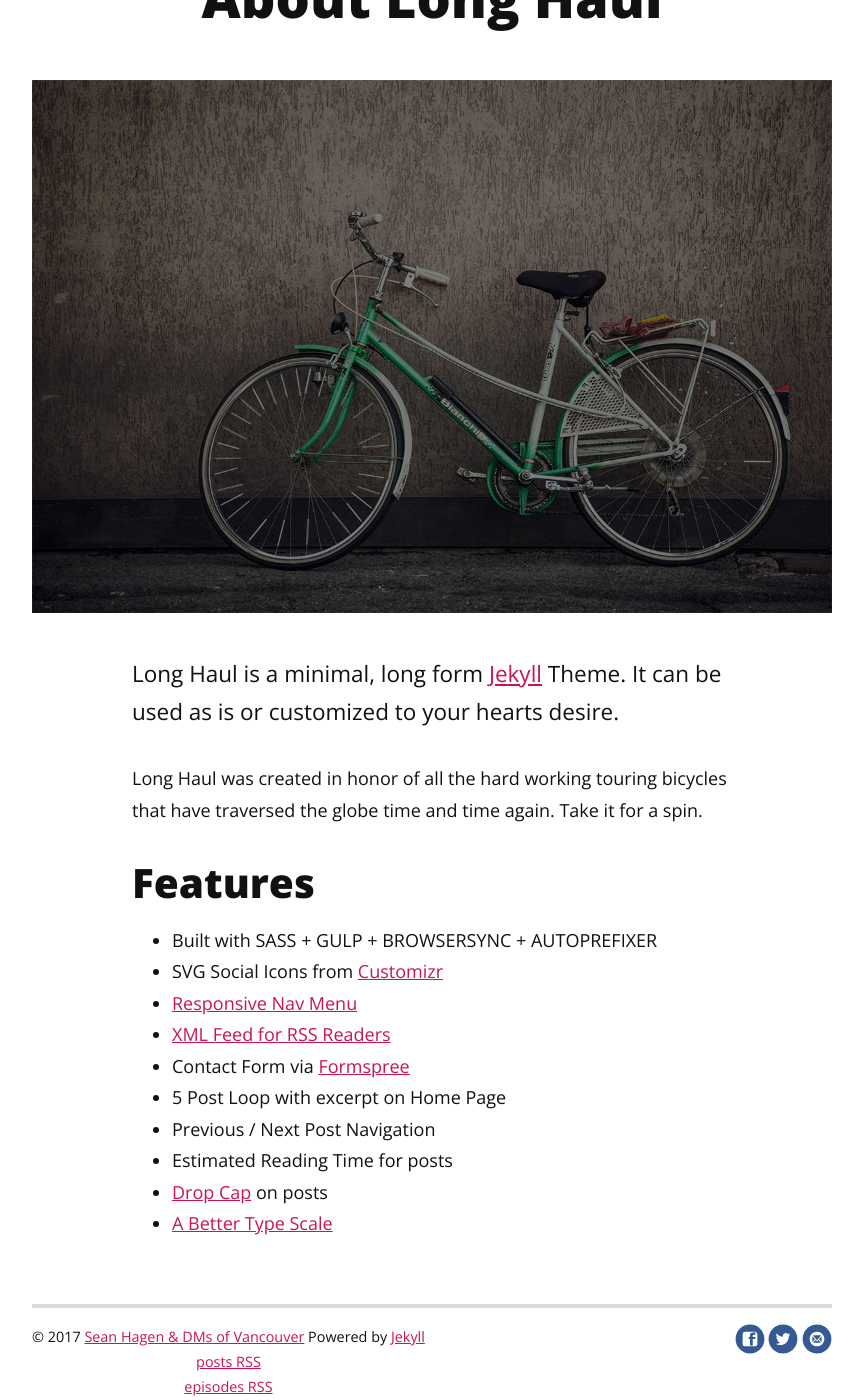
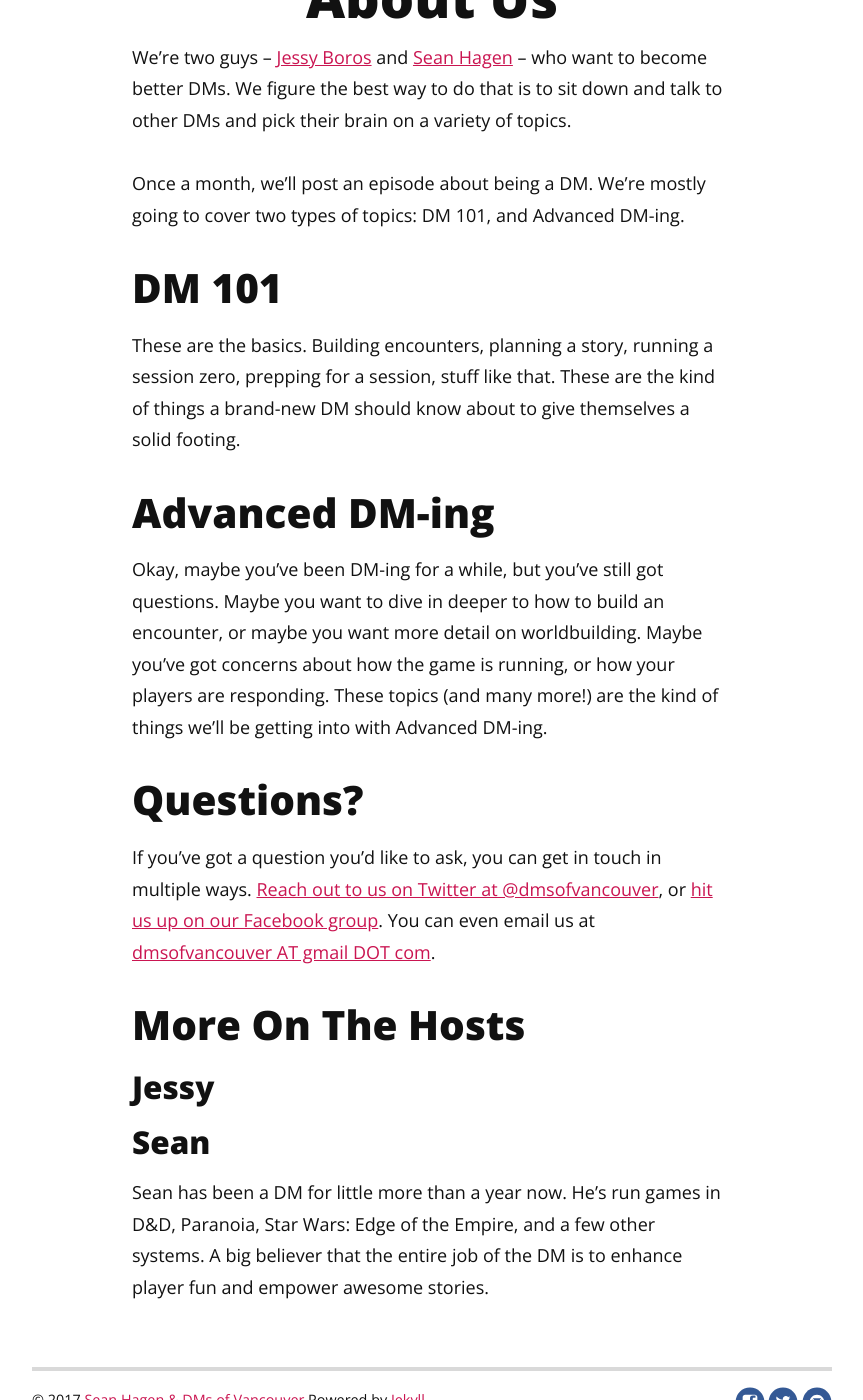
Before and after one commit to seanhagen/dms-of-vancouver, a Jekyll site: the page built from about.md, in a window 1280 px wide and 1400 px high, scrolled down 333 px. Shown: the whole window, without its empty margins (208-1071 px from the left). Built offline with Jekyll 4.4.1, drawn with Linux system fonts in a browser that asks for light colours; nearby versions of some CDN libraries.

Commit message:
Better about page

```diff
--- /dev/null
+++ b/_layouts/about.html
@@ -0,0 +1,9 @@
+---
+layout: default
+---
+<div class="post">
+<h1 class="postTitle">{{ page.title }}</h1>
+
+{{ content }}
+
+</div>
--- a/about.md
+++ b/about.md
@@ -1,24 +1,46 @@
 ---
-layout: default
-title: About Long Haul
+layout: about
+title: About Us
 ---
 
-<div class="post">
-	<h1 class="pageTitle">About Long Haul</h1>
-	<img src="{{ '/assets/img/touring.jpg' | prepend: site.baseurl }}" alt="">
-	<p class="intro">Long Haul is a minimal, long form <a href="http://jekyllrb.com">Jekyll</a> Theme. It can be used as is or customized to your hearts desire.</p>
-	<p>Long Haul was created in honor of all the hard working touring bicycles that have traversed the globe time and time again. Take it for a spin.</p>
-	<h2>Features</h2>
-	<ul>
-		<li>Built with SASS + GULP + BROWSERSYNC + AUTOPREFIXER</li>
-  		<li>SVG Social Icons from <a href="http://customizr.net/icons/">Customizr</a></li>
-  		<li><a href="http://responsive-nav.com/">Responsive Nav Menu</a></li>
-  		<li><a href="https://github.com/snaptortoise/jekyll-rss-feeds">XML Feed for RSS Readers</a></li>
-  		<li>Contact Form via <a href="http://formspree.io/">Formspree</a></li>
-      <li>5 Post Loop with excerpt on Home Page</li>
-  		<li>Previous / Next Post Navigation</li>
-      <li>Estimated Reading Time for posts</li>
-  		<li><a href="https://github.com/adobe-webplatform/dropcap.js">Drop Cap</a> on posts</li>
-  		<li><a href="http://typecast.com/blog/a-more-modern-scale-for-web-typography">A Better Type Scale</a></li>
-  	</ul>
-</div>
+We're two guys -- [Jessy Boros](http://twitter.com/JessyTheRed)
+and [Sean Hagen](http://seanhagen.ca) -- who want to become better DMs. We
+figure the best way to do that is to sit down and talk to other DMs and pick
+their brain on a variety of topics.
+
+Once a month, we'll post an episode about being a DM. We're mostly going to
+cover two types of topics: DM 101, and Advanced DM-ing.
+
+## DM 101
+
+These are the basics. Building encounters, planning a story, running a session
+zero, prepping for a session, stuff like that. These are the kind of things a
+brand-new DM should know about to give themselves a solid footing.
+
+## Advanced DM-ing
+
+Okay, maybe you've been DM-ing for a while, but you've still got
+questions. Maybe you want to dive in deeper to how to build an encounter, or
+maybe you want more detail on worldbuilding. Maybe you've got concerns about how
+the game is running, or how your players are responding. These topics (and many
+more!) are the kind of things we'll be getting into with Advanced DM-ing.
+
+## Questions?
+
+If you've got a question you'd like to ask, you can get in touch in multiple
+ways. [Reach out to us on Twitter at @dmsofvancouver](https://twitter.com/{{site.social.twitter}}),
+or
+[hit us up on our Facebook group](https://www.facebook.com/{{site.social.facebook}}). You
+can even email us at [dmsofvancouver AT gmail DOT com](mailto:{{site.social.email}}).
+
+## More On The Hosts
+
+### Jessy
+
+<!-- jessy bio -->
+
+### Sean
+
+Sean has been a DM for little more than a year now. He's run games in D&D,
+Paranoia, Star Wars: Edge of the Empire, and a few other systems. A big believer
+that the entire job of the DM is to enhance player fun and empower awesome stories.
```
